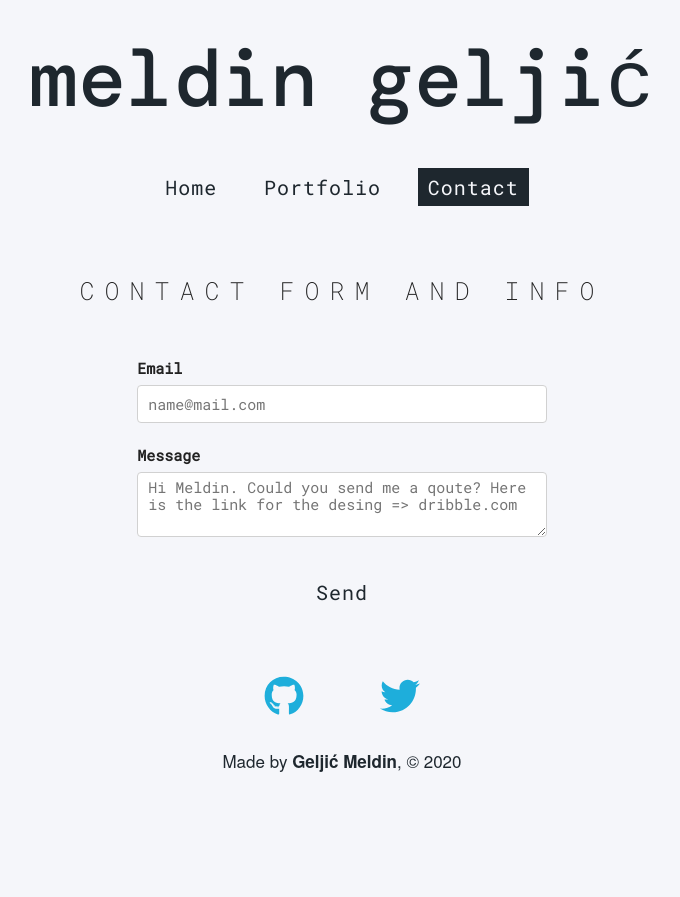
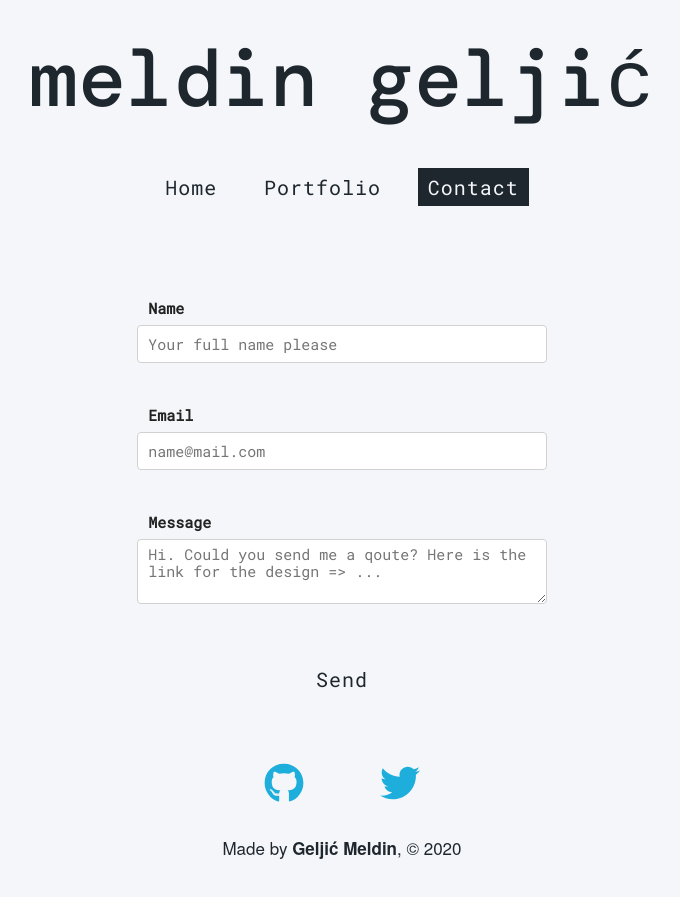
Before and after one commit to darat11/portoflio-website, a React (Create React App) app: page /contact in a window 1280 px wide. Shown: the whole page, without its empty margins (298-978 px from the left). Before the commit the page ends 810 px from the top, so only its background shows below. Built offline with nearby package versions, Linux system fonts and the light colour scheme; a web font is replaced by a local one.

Commit message:
contact form

```diff
--- a/package.json
+++ b/package.json
@@ -11,12 +11,15 @@
     "@testing-library/jest-dom": "^4.2.4",
     "@testing-library/react": "^9.5.0",
     "@testing-library/user-event": "^7.2.1",
+    "emailjs-com": "^2.6.3",
+    "formik": "^2.1.5",
     "react": "^16.13.1",
     "react-dom": "^16.13.1",
     "react-helmet": "^6.1.0",
     "react-player": "^2.6.2",
     "react-router-dom": "^5.2.0",
-    "react-scripts": "3.4.3"
+    "react-scripts": "3.4.3",
+    "yup": "^0.29.3"
   },
   "scripts": {
     "start": "BROWSER=none react-scripts start",
--- a/src/App.js
+++ b/src/App.js
@@ -6,7 +6,7 @@ import Home from "./pages/Home";
 
 import { Helmet } from "react-helmet";
 
-import { BrowserRouter as Router, Route } from "react-router-dom";
+import { BrowserRouter as Router, Route, Switch } from "react-router-dom";
 
 function App() {
   return (
@@ -15,11 +15,13 @@ function App() {
         <title>Meldin | Home</title>
       </Helmet>
       <Router>
-        <Layout>
-          <Route path="/" exact component={Home} />
-          <Route path="/portfolio" component={Portfolio} />
-          <Route path="/contact" component={Contact} />
-        </Layout>
+        <Switch>
+          <Layout>
+            <Route path="/" exact component={Home} />
+            <Route path="/portfolio" component={Portfolio} />
+            <Route path="/contact" component={Contact} />
+          </Layout>
+        </Switch>
       </Router>
     </div>
   );
--- a/src/components/Form.js
+++ b/src/components/Form.js
@@ -1,35 +1,101 @@
 import React from "react";
-
+import { Formik, Form, Field, ErrorMessage } from "formik";
 import Button from "./Button";
-
+import * as Yup from "yup";
+import emailjs from "emailjs-com";
 import formStyles from "./form.module.css";
 
-export default function Form() {
+const initialValues = {
+  name: "",
+  email: "",
+  message: "",
+};
+
+const onSubmit = (values) => {
+  emailjs
+    .send(
+      process.env.REACT_APP_SERVICE_ID, //Email service as defined in EmailJS setting
+      process.env.REACT_APP_TEMPLATE_ID, // Email template ID provided by EmailJS
+      {
+        from_name: values.name,
+        email: values.email,
+        message: values.message,
+      },
+      process.env.REACT_APP_USER_ID // EmailJS user ID
+    )
+    .then(
+      (result) => {
+        console.log(result.text);
+      },
+      (error) => {
+        console.log(error.text);
+      }
+    );
+};
+
+const validationSchema = Yup.object({
+  name: Yup.string().required("Required"),
+  email: Yup.string().email("Invalid email format").required("Required"),
+});
+
+const FormComponent = () => {
+  /*console.log("Form values", formik.values);*/
+
   return (
-    <form>
-      <div className={formStyles.section}>
-        <label>Email</label>
-        <div>
-          <input
+    <Formik
+      initialValues={initialValues}
+      validationSchema={validationSchema}
+      onSubmit={onSubmit}
+    >
+      <Form>
+        <div className={formStyles.section}>
+          <label className={formStyles.label} htmlFor="name">
+            Name
+          </label>
+          <Field
             className="u-full-width"
-            type="email"
-            name="email"
-            placeholder="name@mail.com"
-            required
+            placeholder="Your full name please"
+            type="text"
+            id="name"
+            name="name"
+          />
+          <ErrorMessage
+            name="name"
+            render={(msg) => <div className={formStyles.error}>{msg}</div>}
           />
         </div>
-      </div>
-      <div className={formStyles.section}>
-        <label>Message</label>
-        <div>
-          <textarea
+        <div className={formStyles.section}>
+          <label className={formStyles.label} htmlFor="email">
+            Email
+          </label>
+          <Field
             className="u-full-width"
-            type="text"
-            placeholder="Hi Meldin. Could you send me a qoute? Here is the link for the desing => dribble.com"
+            placeholder="name@mail.com"
+            type="email"
+            id="email"
+            name="email"
+          />
+          <ErrorMessage
+            name="email"
+            render={(msg) => <div className={formStyles.error}>{msg}</div>}
           />
         </div>
-      </div>
-      <Button className={formStyles.button} text="Send" type="submit" />
-    </form>
+        <div className={formStyles.section}>
+          <label className={formStyles.label} htmlFor="message">
+            Message
+          </label>
+          <Field
+            as="textarea"
+            className="u-full-width"
+            placeholder="Hi. Could you send me a qoute? Here is the link for the design => ..."
+            id="message"
+            name="message"
+          />
+        </div>
+        <Button text="Send" type="submit"></Button>
+      </Form>
+    </Formik>
   );
-}
+};
+
+export default FormComponent;
--- a/src/components/form.module.css
+++ b/src/components/form.module.css
@@ -1,9 +1,20 @@
 .section {
   margin: 2rem 0;
+  margin-bottom: 4rem;
+}
+
+.label {
+  margin-left: 1.1rem;
+}
+
+.error {
+  position: absolute;
+  margin-left: 1.1rem;
+  color: #ff3f34 !important;
 }
 
 @media all and (max-width: 400px) {
   textarea {
-    height: 85px;
+    height: 70px;
   }
 }
--- a/src/components/header.module.css
+++ b/src/components/header.module.css
@@ -60,8 +60,8 @@
 
 @media all and (max-width: 640px) {
   .brandHeading {
-    font-size: 4rem;
-    text-transform: uppercase;
+    font-size: 3.5rem;
+    text-transform: lowercase;
     letter-spacing: 3px;
   }
 
--- a/src/components/skill.module.css
+++ b/src/components/skill.module.css
@@ -8,6 +8,5 @@
 }
 
 .item:hover {
-  cursor: pointer;
   transform: scale(1.05) skewY(-1deg);
 }
--- a/src/pages/Contact.js
+++ b/src/pages/Contact.js
@@ -1,6 +1,6 @@
 import React from "react";
 import { Link } from "react-router-dom";
-import Form from "../components/Form";
+import FormComponent from "../components/Form";
 import contactStyles from "./contact.module.css";
 import { FontAwesomeIcon } from "@fortawesome/react-fontawesome";
 import { faGithub, faTwitter } from "@fortawesome/free-brands-svg-icons";
@@ -12,18 +12,18 @@ export default function Contact() {
       <Helmet>
         <title>Meldin | Contact</title>
       </Helmet>
-      <h1 className={contactStyles.tittle}>
-        Contact form and info {/*<FontAwesomeIcon icon={faHandPointDown}*/}
-      </h1>
+      {/*<h1 className={contactStyles.tittle}>
+        Contact form and info {/*<FontAwesomeIcon icon={faHandPointDown}
+      </h1>*/}
       <div className={contactStyles.form}>
-        <Form />
+        <FormComponent />
       </div>
 
       <div className={contactStyles.iconBox}>
-        <Link>
+        <Link to="https://github.com/darat11/">
           <FontAwesomeIcon icon={faGithub} className={contactStyles.icon} />
         </Link>
-        <Link>
+        <Link to="https://twitter.com/Meldin52288635">
           <FontAwesomeIcon icon={faTwitter} className={contactStyles.icon} />
         </Link>
       </div>
--- a/src/pages/Home.js
+++ b/src/pages/Home.js
@@ -24,9 +24,9 @@ export default function Home() {
         <h1 className={homeStyles.tittle}>Let me introduce myself</h1>
         <div className={homeStyles.textBox}>
           <p className={homeStyles.dividerB}>
-            I have been always involved in coding. Mostly as a form of hobby.
-            However, since 2018 I am fully commited to learn and develope in
-            order to realize my own business ideas.
+            I have been always involved in coding and it was my main hobby for
+            very long time. However, since 2018 I am fully commited to learn and
+            build with code in order to develope my own business ideas.
           </p>
           <p>
             Here is the list of my skills and the projects that I decided to
--- a/src/pages/portfolio.module.css
+++ b/src/pages/portfolio.module.css
@@ -10,6 +10,7 @@
   letter-spacing: 1rem;
   margin-bottom: 3rem;
   text-transform: uppercase;
+  margin-top: 2rem;
 }
 
 @media all and (max-width: 700px) {
```
Also changed, not shown: 2 other files (tests, documents, lock files or other folders).
